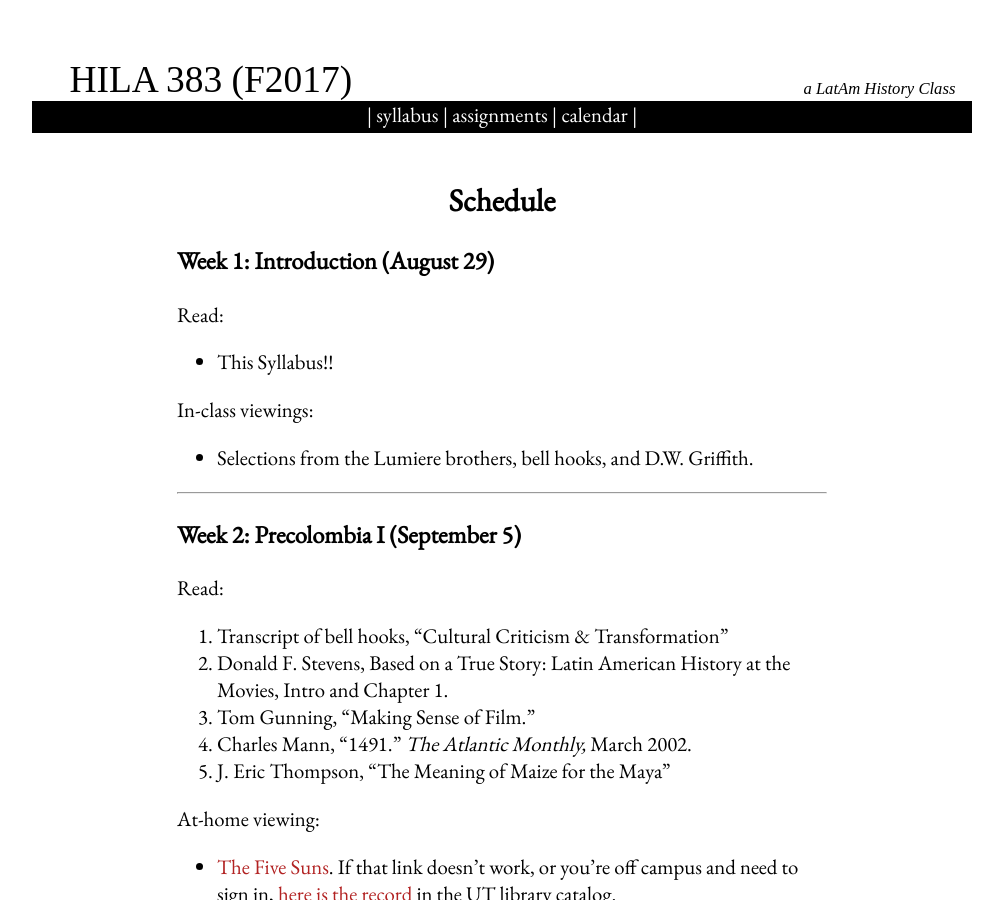
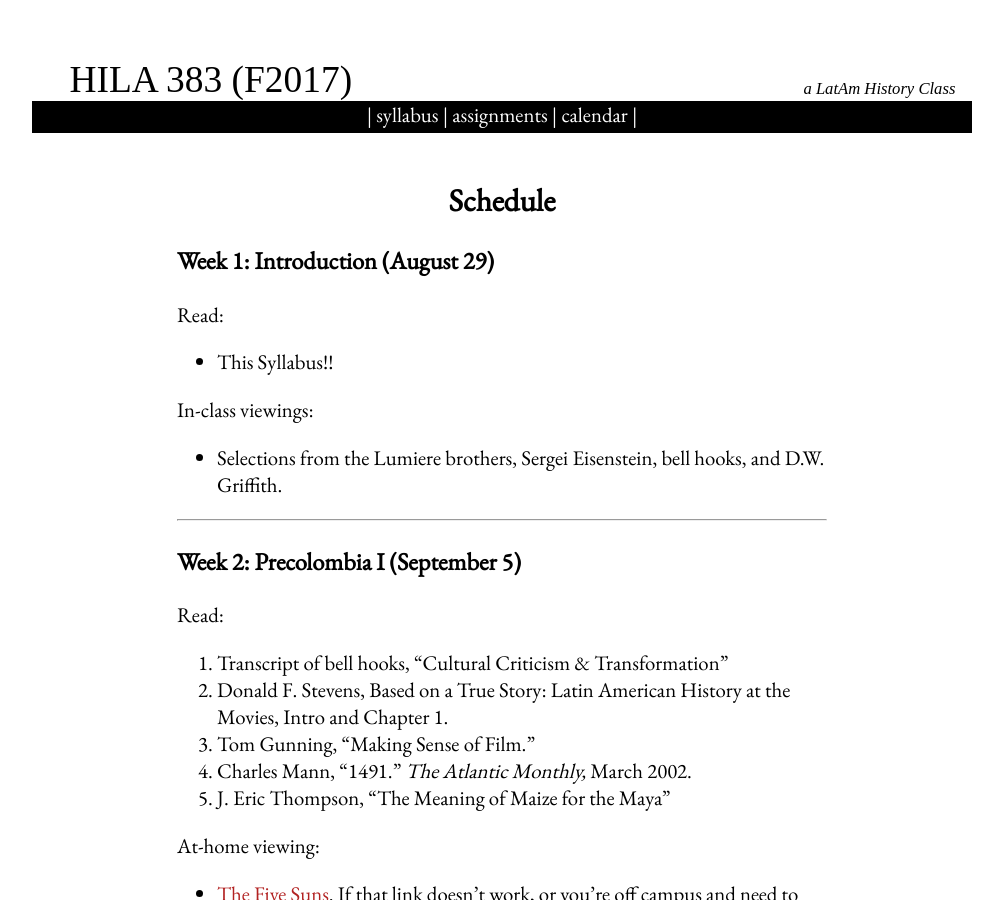
Before and after one commit to chadblack/383F2017, a Jekyll site: the page built from calendar.md, in a window 1280 px wide and 900 px high. Shown: the whole window, without its empty margins (138-1141 px from the left). Built offline with Jekyll 4.4.1, drawn with Linux system fonts in a browser that asks for light colours; some web fonts are replaced.

Commit message:
eisenstein

```diff
--- a/calendar.md
+++ b/calendar.md
@@ -14,7 +14,7 @@ Read:
 
 In-class viewings:
 
-* Selections from the Lumiere brothers, bell hooks, and D.W. Griffith.
+* Selections from the Lumiere brothers, Sergei Eisenstein, bell hooks, and D.W. Griffith.
 
 
 ---
```
